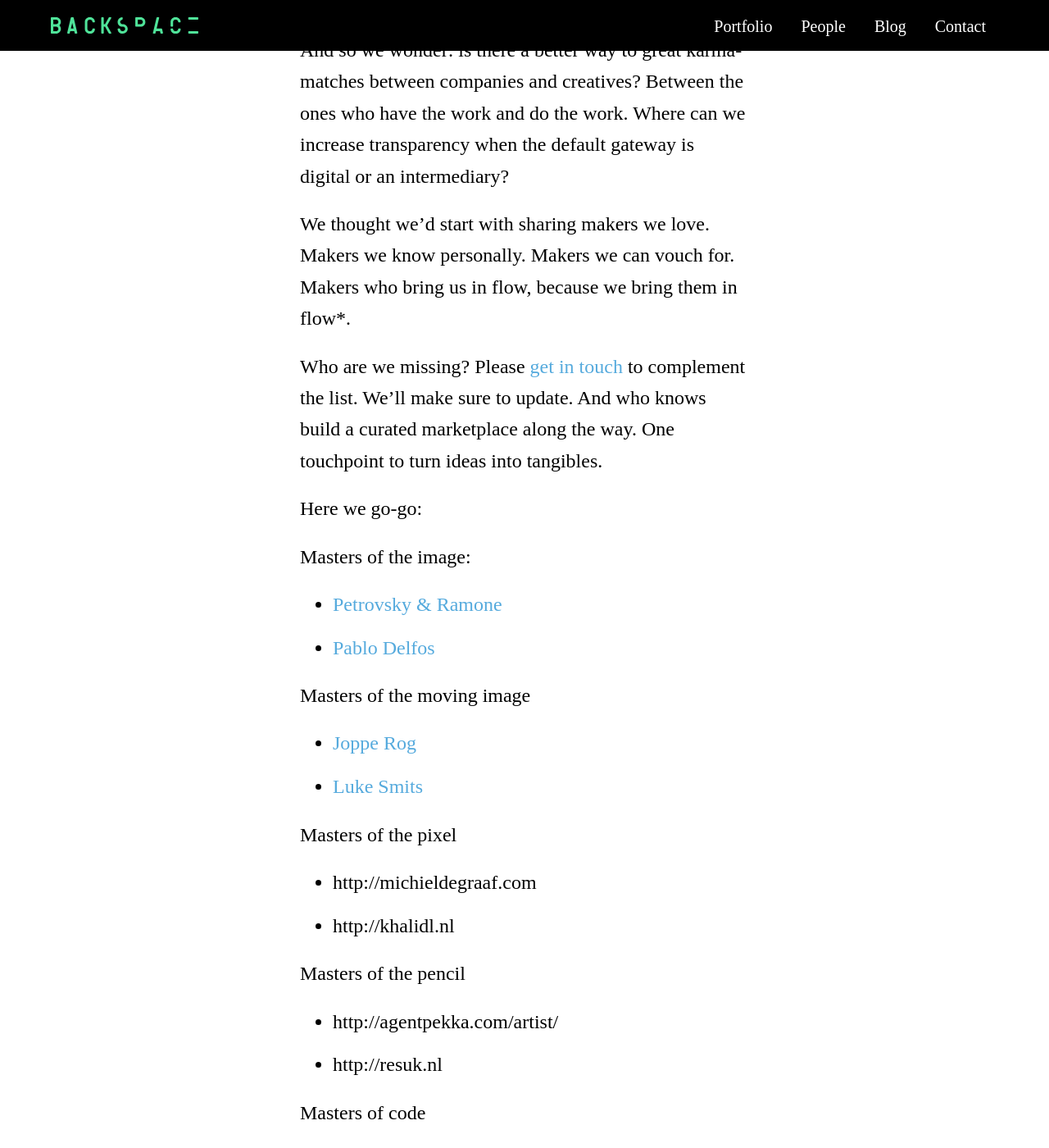
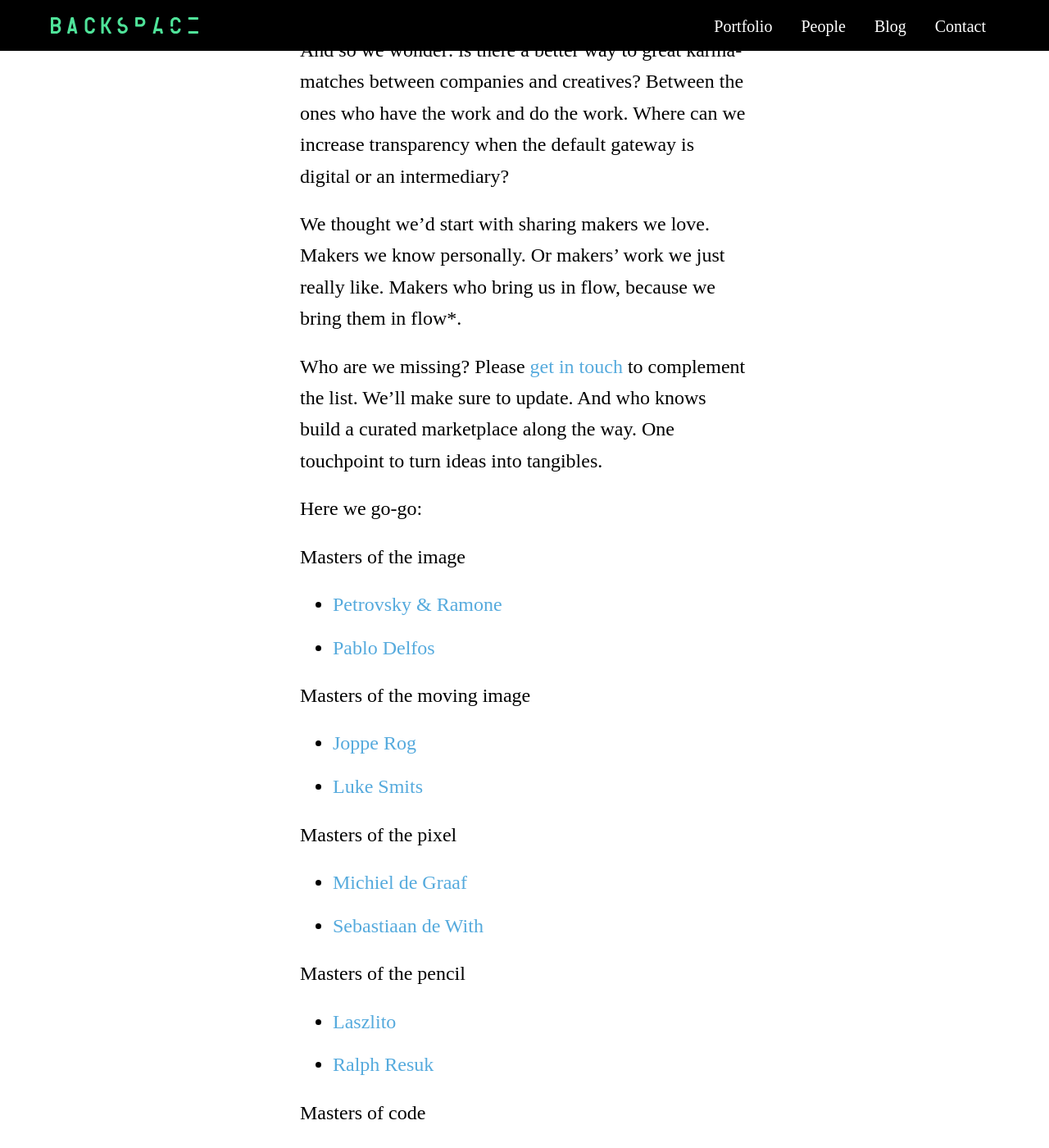
Before and after one commit to backspacehq/backspacehq.github.io, a Jekyll site: the page built from _posts/2016-06-15-for-the-love-of-makers.markdown, in a window 1280 px wide and 1400 px high, scrolled down 1537 px. Shown: the whole window at 82% size. Built offline with Jekyll 4.4.1, drawn with Linux system fonts in a browser that asks for light colours; comment, search, counter and statistics services are not loaded; some of the changed text lies outside the part shown.

Commit message:
Updated For The Love Of Makers

```diff
--- a/_posts/2016-06-15-for-the-love-of-makers.markdown
+++ b/_posts/2016-06-15-for-the-love-of-makers.markdown
@@ -16,13 +16,13 @@
 
 And so we wonder: is there a better way to great karma-matches between companies and creatives? Between the ones who have the work and do the work. Where can we increase transparency when the default gateway is digital or an intermediary?
 
-We thought we’d start with sharing makers we love. Makers we know personally. Makers we can vouch for. Makers who bring us in flow, because we bring them in flow*.
+We thought we’d start with sharing makers we love. Makers we know personally. Or makers' work we just really like. Makers who bring us in flow, because we bring them in flow*.
 
 Who are we missing? Please [get in touch](mailto:hello@backspace.studio) to complement the list. We’ll make sure to update. And who knows build a curated marketplace along the way. One touchpoint to turn ideas into tangibles.
 
 Here we go-go:
 
-Masters of the image:
+Masters of the image
 
 * [Petrovsky & Ramone](http://love.petrovskyramone.com)
 * [Pablo Delfos](http://www.pablodelfos.com)
@@ -32,20 +32,20 @@
 * [Luke Smits](http://www.snotyoung.com/)
 
 Masters of the pixel
-* http://michieldegraaf.com
-* http://khalidl.nl
+* [Michiel de Graaf](http://michieldegraaf.com)
+* [Sebastiaan de With](http://icondesigner.net)
 
 Masters of the pencil
-* http://agentpekka.com/artist/
-* http://resuk.nl
+* [Laszlito](http://www.laszlito.com)
+* [Ralph Resuk](http://resuk.nl)
 
 Masters of code
-* https://pragmatist.nl
-* https://indentity.nl
+* [Frank van den Brink](https://pragmatist.nl)
+* [Dave de Fijter](https://indentity.nl)
 
 Masters of motion
-* http://www.calango.nl
-* http://www.stephanvandenbrink.com
+* [Jeroen Krielaars](http://www.calango.nl)
+* [Stephan van den Brink](http://www.stephanvandenbrink.com)
 
 Of course, we’re looking to improve our chances of supporting makers in feeling challenged, focused, creative and alive. Not only by what we ask from them, but also by exposing them to potential collaborators.
 
```
